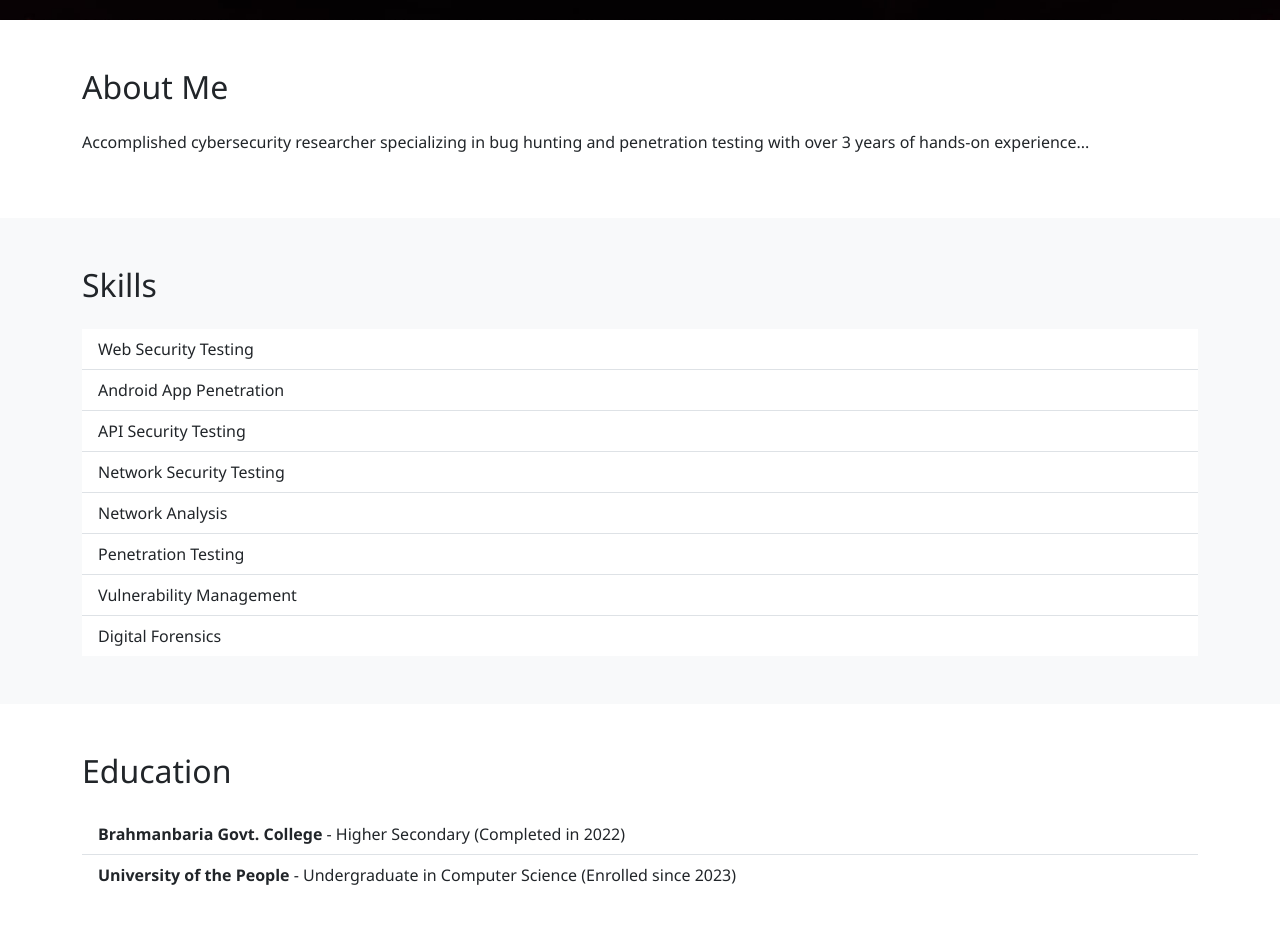
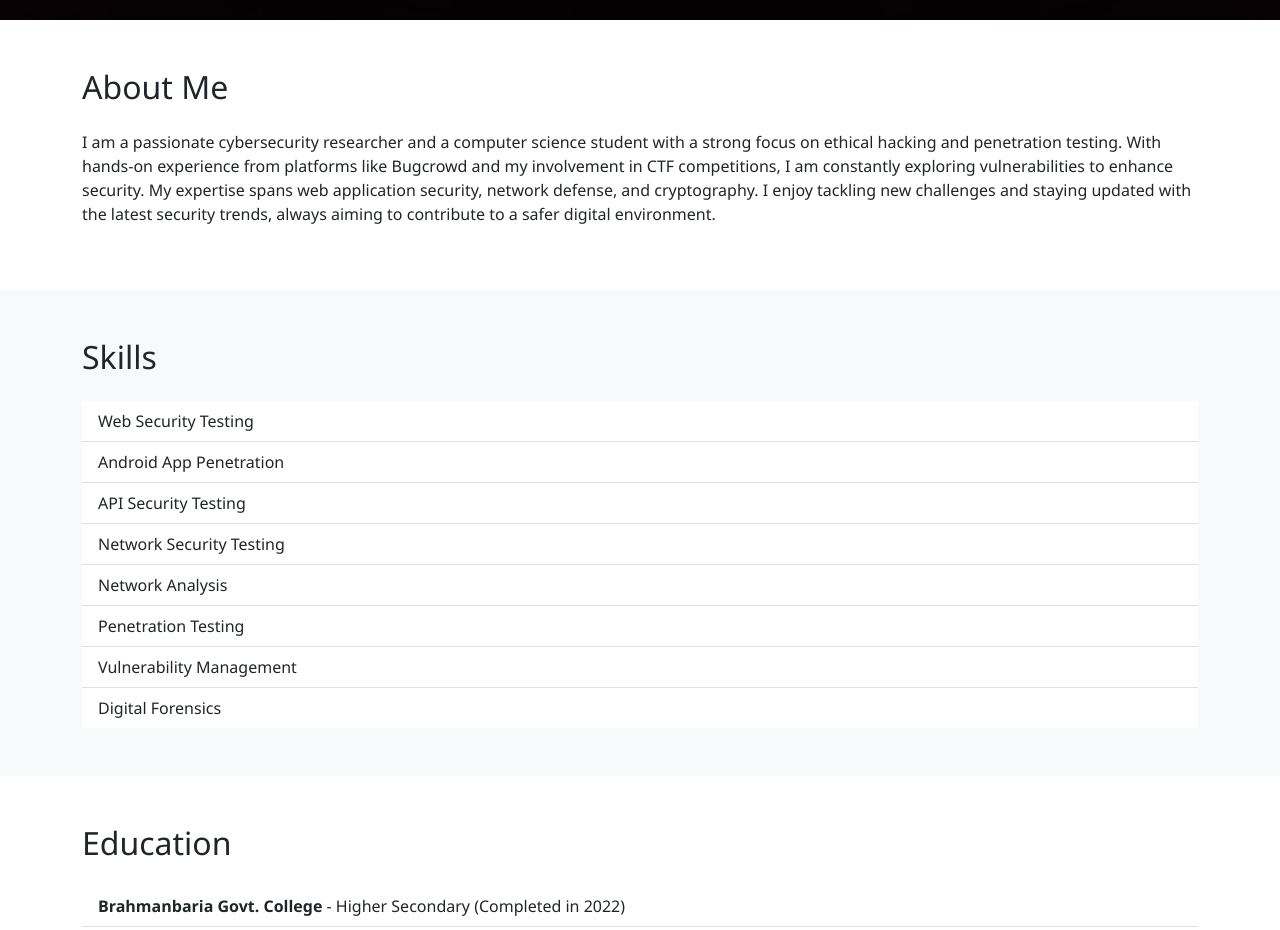
Before and after one commit to abbishal/abbishal, a plain HTML site: page index.html in a window 1280 px wide. Shown: the part 780-1710 px from the top of the page. Drawn offline with nearby package versions, Linux system fonts and the light colour scheme.

Commit message:
Update index.html

```diff
--- a/index.html
+++ b/index.html
@@ -135,7 +135,7 @@
     <section id="about" class="py-5" data-aos="fade-up">
         <div class="container">
             <h2 class="mb-4">About Me</h2>
-            <p>Accomplished cybersecurity researcher specializing in bug hunting and penetration testing with over 3 years of hands-on experience...</p>
+            <p>I am a passionate cybersecurity researcher and a computer science student with a strong focus on ethical hacking and penetration testing. With hands-on experience from platforms like Bugcrowd and my involvement in CTF competitions, I am constantly exploring vulnerabilities to enhance security. My expertise spans web application security, network defense, and cryptography. I enjoy tackling new challenges and staying updated with the latest security trends, always aiming to contribute to a safer digital environment.</p>
         </div>
     </section>
 
```
